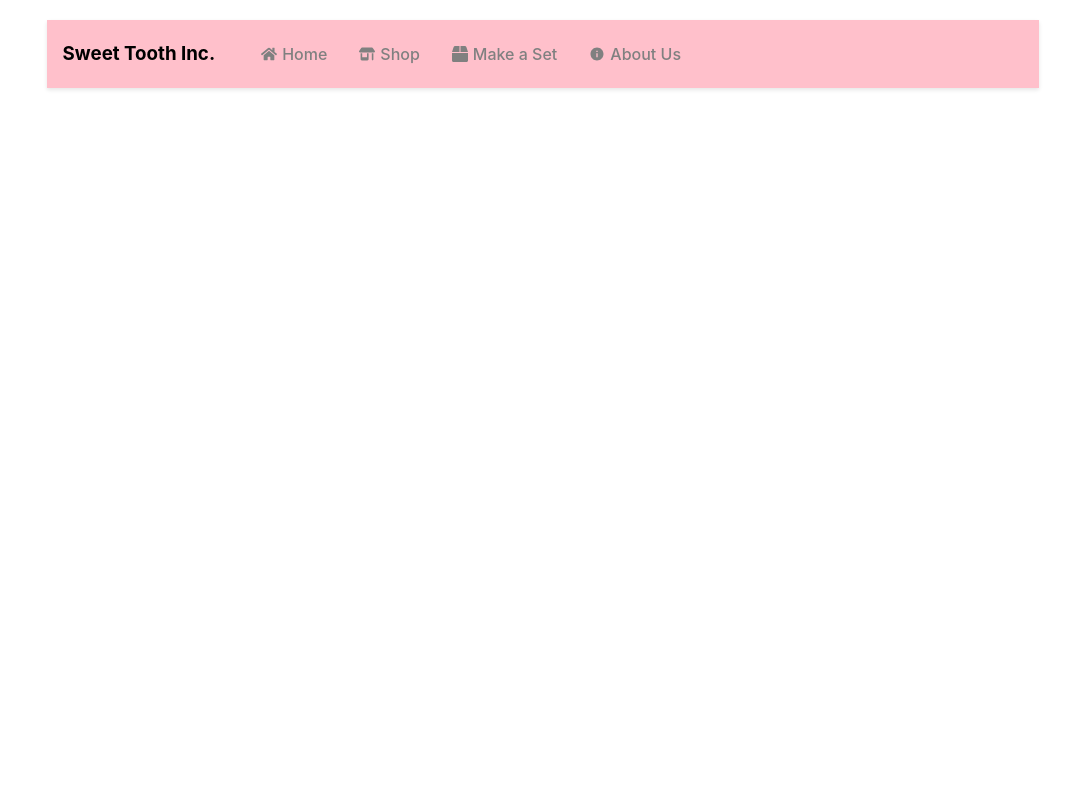
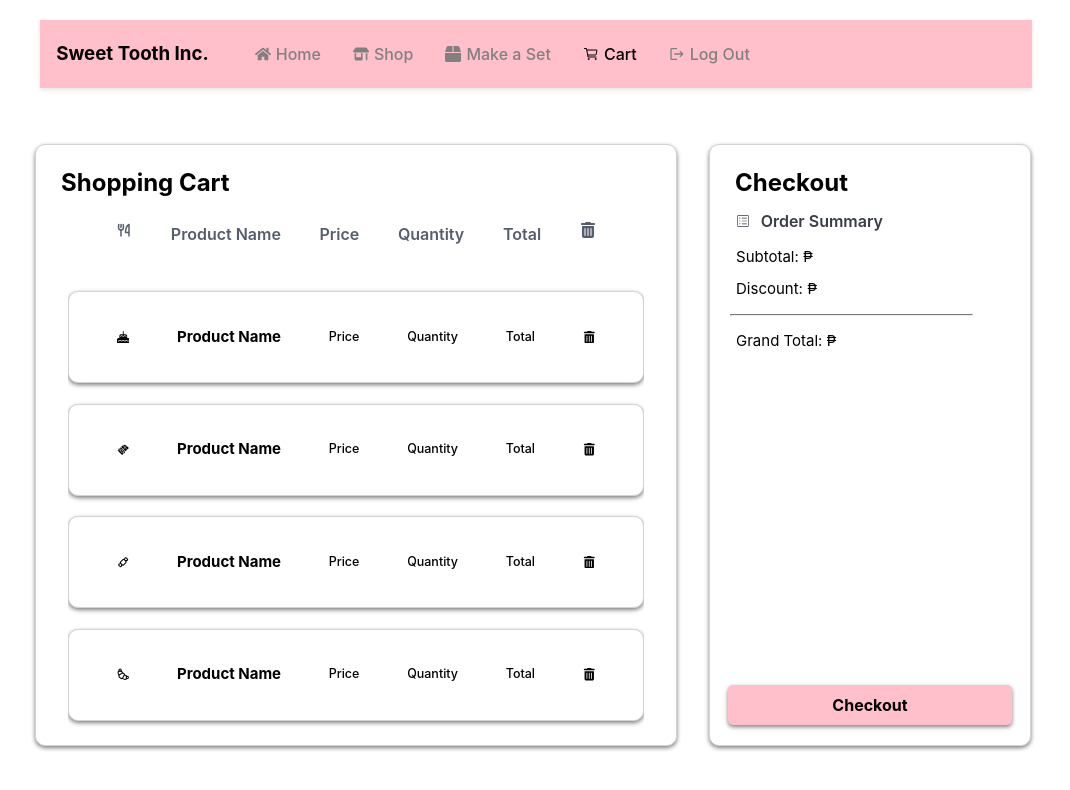
Before and after one commit to zookee76/https---github.com-zookee76-ITPROG-MCO, a React (Vite) app in the folder itprog-mco/: page /cartpage in a window 1280 px wide. Shown: the top 790 px of the page, without its empty margins (107-1177 px from the left). Built offline with nearby package versions, Linux system fonts and the light colour scheme.

Commit message:
finished cartpage

```diff
--- a/itprog-mco/components/Navbar/NavbarElements.jsx
+++ b/itprog-mco/components/Navbar/NavbarElements.jsx
@@ -10,7 +10,7 @@ export const Nav = styled.nav`
 	padding: 0.5rem 1rem;
 	z-index: 12;
     margin-top: 20px;
-    margin-left: 12%;
+    margin-left: 11.5vw;
     width: 75%;
     position: absolute;
     box-shadow: 0 2px 4px rgba(0, 0, 0, 0.1);
--- a/itprog-mco/components/Navbar/index.jsx
+++ b/itprog-mco/components/Navbar/index.jsx
@@ -3,7 +3,8 @@ import { Nav, NavLink, Bars, NavMenu } from "./NavbarElements";
 import { FaHome } from "react-icons/fa";
 import { FaShop } from "react-icons/fa6";
 import { FaBox } from "react-icons/fa";
-import { IoMdInformationCircle } from "react-icons/io";
+import { IoCartOutline } from "react-icons/io5";
+import { MdLogout } from "react-icons/md";
 
 const Navbar = () => {
 
@@ -22,7 +23,8 @@ const Navbar = () => {
                     <NavLink to="/homepage"><FaHome style={{ marginRight: '5px' }} />Home</NavLink>
                     <NavLink to="/shoppage"><FaShop style={{ marginRight: '5px' }} />Shop</NavLink>
                     <NavLink to="/setpage"><FaBox style={{ marginRight: '5px' }} />Make a Set</NavLink>
-                    <NavLink to="/aboutuspage"><IoMdInformationCircle style={{ marginRight: '5px' }} />About Us</NavLink>
+                    <NavLink to="/cartpage"><IoCartOutline style={{ marginRight: '5px' }} />Cart</NavLink>
+                    <NavLink to="/signinpage"><MdLogout style={{ marginRight: '5px' }} />Log Out</NavLink>
                 </NavMenu>
             </Nav>
         </>
--- a/itprog-mco/src/App.jsx
+++ b/itprog-mco/src/App.jsx
@@ -6,6 +6,7 @@ import CreateAccPage from "./pages/createaccpage";
 import HomePage from "./pages/homepage";
 import ShopPage from "./pages/shoppage";
 import SetPage from "./pages/setpage";
+import CartPage from "./pages/cartpage";
 import Navbar from '../components/Navbar';
 import { useState } from 'react';
 
@@ -29,7 +30,7 @@ function App() {
           <Route path="/homepage" element={<PlaceholderContainer><HomePage setShowNavbar={setShowNavbar}/></PlaceholderContainer>} />
           <Route path="/shoppage" element={<PlaceholderContainer><ShopPage setShowNavbar={setShowNavbar}/></PlaceholderContainer>} />
           <Route path="/setpage" element={<PlaceholderContainer><SetPage setShowNavbar={setShowNavbar}/></PlaceholderContainer>} />
-
+          <Route path="/cartpage" element={<PlaceholderContainer><CartPage setShowNavbar={setShowNavbar}/></PlaceholderContainer>} />
         </Routes>
       </Router>
   );
--- /dev/null
+++ b/itprog-mco/src/pages/cartpage.css
@@ -0,0 +1,195 @@
+#root {
+    width: 100vw;
+    height: 100vh;
+    margin: 0;
+    padding: 0;
+    text-align: center;
+    background-color: white;
+}
+
+body {
+    overflow: hidden;
+    margin: 0;
+    padding: 0;
+}
+
+.cart-fullscreen {
+    height: 100vh;
+    width: 100vw;
+    background-color: white;
+    justify-content: center;
+    align-items: center;
+    display: flex;
+    flex-direction: row;
+    color: black;
+    gap: 2.5%;
+}
+
+.cart-container {
+    height: 75%;
+    width: 50%;
+    background-color: white;
+    margin-top: 65px;
+    box-shadow: 0 2px 4px rgba(0, 0, 0, 0.5);
+    border-radius: 10px;
+    border: 0.4px solid lightgray;
+    display: flex;
+    flex-direction: column;
+    margin-top: 90px;
+    justify-content: center;
+    overflow: auto;
+}
+
+.checkout-container {
+    height: 75%;
+    width: 25%;
+    background-color: white;
+    margin-top: 65px;
+    box-shadow: 0 2px 4px rgba(0, 0, 0, 0.5);
+    border-radius: 10px;
+    border: 0.4px solid lightgray;
+    display: flex;
+    flex-direction: column;
+    margin-top: 90px;
+    justify-content: center;
+    overflow: auto;
+}
+
+.cart-header {
+    display: flex;
+    text-align: center;
+    margin-left: 25px;
+    font-weight: bold;
+    margin-bottom: -15px;
+}
+
+.checkout-header {
+    display: flex;
+    text-align: center;
+    margin-left: 25px;
+    font-weight: bold;
+    margin-bottom: -25px;
+}
+
+.checkout-pay {
+    background-color: white;
+    padding: auto;
+    width: 90%;
+    display: flex;
+    height: 85%;
+    margin: auto;
+    flex-wrap: wrap;
+    overflow: auto;
+    flex-direction: column;
+}
+
+.checkout-pay-header {
+    display: flex;
+    text-align: center;
+    font-weight: 600;
+    margin-bottom: -15px;
+    color: rgb(56, 60, 70);
+    margin-left: 3%;
+    width: 87%;
+    gap: 10px;
+    height: 20px;
+    align-items: center;
+    margin-top: 15px;
+}
+
+.checkout-pay-details {
+    color: rgb(58, 62, 73);
+    font-weight: 300;
+    display: flex;
+    font-weight: 400;
+    margin-top: 30px;
+    width: 87%;
+    gap: 10px;
+    height: 20px;
+    flex-direction: column;
+}
+
+.checkout-subtotal, .checkout-discount, .checkout-grandtotal {
+    display: flex;
+    margin-left: 4%;
+    color: black;
+    font-size: 15px;
+
+}
+
+.cart-subheader {
+    display: flex;
+    text-align: center;
+    font-weight: 600;
+    margin-bottom: -15px;
+    color: #565D6DFF;
+    justify-content: space-evenly;
+    margin: auto;
+    width: 87%;
+}
+
+.cart-products {
+    display: flex;
+    width: 90%;
+    height: 75%;
+    background-color: white;
+    justify-content: center;
+    flex-wrap: wrap;
+    overflow: auto;
+    margin: auto;
+    padding: auto;
+}
+
+.cart-products::-webkit-scrollbar {
+    width: 0px;
+}
+
+.cart-products::-webkit-scrollbar-thumb {
+    background: white;
+}
+
+.cart-product-row {
+    display: flex;
+    width: 100%;
+    background-color: rgb(255, 255, 255);
+    height: 90px;
+    box-shadow: 0 2px 4px rgba(0, 0, 0, 0.5);
+    border-radius: 10px;
+    border: 1px solid lightgray;
+    justify-content: space-evenly;
+    align-items: center;
+    text-align: center;
+    flex-direction: row;
+    font-size: 12.5px;
+    font-weight: 500;
+    margin-top: 12.5px;
+    margin-bottom: 5px;
+}
+
+.product_name {
+    font-weight: bold;
+    color: black;
+    font-size: 15px;
+}
+
+.separator {
+    border-top: 1px solid #797676;
+    margin: 3.5px;
+}
+
+.checkout-button {
+    padding: 10px 20px;
+    margin-top: 10px;
+    background-color: pink;
+    color: white;
+    border: none;
+    border-radius: 5px;
+    cursor: pointer;
+    font-size: 16px;
+    color: black;
+    font-weight: bold;
+    margin: auto;
+    width: 284px;
+    margin-bottom: 20px;
+    box-shadow: 0 2px 4px rgba(0, 0, 0, 0.5);
+}
--- /dev/null
+++ b/itprog-mco/src/pages/cartpage.jsx
@@ -0,0 +1,140 @@
+import React, { useState, useLayoutEffect } from 'react';
+import { useNavigate } from "react-router-dom";
+import './cartpage.css';
+import { BsFillCakeFill } from "react-icons/bs";
+import { GiChocolateBar } from "react-icons/gi";
+import { TbCandy } from "react-icons/tb";
+import { LuCroissant } from "react-icons/lu";
+import { FaTrashCan } from "react-icons/fa6";
+import { PiForkKnifeBold } from "react-icons/pi";
+import { CiViewList } from "react-icons/ci";
+
+function cartpage({ setShowNavbar }) {
+
+    useLayoutEffect(() => {
+        setShowNavbar(true);
+    }, [])
+
+
+    return (
+        <div className="cart-fullscreen">
+            <div className="cart-container">
+                <div className="cart-header">
+                    <h2>Shopping Cart</h2>
+                </div>
+                <div className="cart-subheader">
+                    <PiForkKnifeBold/>
+                    <div className="item-name">
+                        Product Name
+                    </div>
+                    <div className="item-price">
+                        Price
+                    </div>
+                    <div className="item-quantity">
+                        Quantity
+                    </div>
+                    <div className="item-total">
+                        Total
+                    </div>
+                    <FaTrashCan/>
+                </div>
+                <div className="cart-products">
+                    <div className="cart-product-row">
+                        <BsFillCakeFill/>
+                        <div className="product_name">
+                            <h4>Product Name</h4>
+                        </div>
+                        <div className="price">
+                            Price
+                        </div>
+                        <div className="quantity">
+                            Quantity
+                        </div>
+                        <div className="total">
+                            Total
+                        </div>
+                        <FaTrashCan/>
+                    </div>
+                    <div className="cart-product-row">
+                        <GiChocolateBar/>
+                        <div className="product_name">
+                            <h4>Product Name</h4>
+                        </div>
+                        <div className="price">
+                            Price
+                        </div>
+                        <div className="quantity">
+                            Quantity
+                        </div>
+                        <div className="total">
+                            Total
+                        </div>
+                        <FaTrashCan/>
+                    </div>
+                    <div className="cart-product-row">
+                        <TbCandy/>
+                        <div className="product_name">
+                            <h4>Product Name</h4>
+                        </div>
+                        <div className="price">
+                            Price
+                        </div>
+                        <div className="quantity">
+                            Quantity
+                        </div>
+                        <div className="total">
+                            Total
+                        </div>
+                        <FaTrashCan/>
+                    </div>
+                    <div className="cart-product-row">
+                        <LuCroissant/>
+                        <div className="product_name">
+                            <h4>Product Name</h4>
+                        </div>
+                        <div className="price">
+                            Price
+                        </div>
+                        <div className="quantity">
+                            Quantity
+                        </div>
+                        <div className="total">
+                            Total
+                        </div>
+                        <FaTrashCan/>
+                    </div>
+                </div>
+
+            </div>
+            <div className="checkout-container">
+                <div className="checkout-header">
+                    <h2>Checkout</h2>
+                </div>
+                <div className="checkout-pay">
+                    <div className="checkout-pay-header">
+                        <CiViewList/>Order Summary
+                    </div>
+                    <div className="checkout-pay-details">
+                        <div className="checkout-subtotal">
+                            Subtotal: ₱
+                        </div>
+
+                        <div className="checkout-discount">
+                            Discount: ₱
+                        </div>
+                        <hr class="separator"></hr>
+                        <div className="checkout-grandtotal">
+                            Grand Total: ₱
+                        </div>
+                    </div>
+                </div>
+
+                <button className="checkout-button">
+                    Checkout
+                </button>
+            </div>
+        </div>
+    );
+}
+
+export default cartpage;
--- a/itprog-mco/src/pages/createaccpage.css
+++ b/itprog-mco/src/pages/createaccpage.css
@@ -35,7 +35,7 @@
     height: 100%;
     justify-content: center;
     align-items: center;
-    background-color: blue;
+    background-color: white;
     overflow: hidden;
 }
 
--- a/itprog-mco/src/pages/createaccpage.jsx
+++ b/itprog-mco/src/pages/createaccpage.jsx
@@ -53,7 +53,7 @@ function createaccpage({ setShowNavbar }) {
                 </div>
 
                 <div className="form-right">
-                    <img src="./images/bakery.webp" alt="bakery" /> {/* will replace this with the logo lanz makes */}
+                    <img src="./images/swtooth.png" alt="logo" />
                 </div>
             </div>
         </div>
--- a/itprog-mco/src/pages/homepage.jsx
+++ b/itprog-mco/src/pages/homepage.jsx
@@ -10,7 +10,7 @@ function homepage({ setShowNavbar }) {
 
     return (
         <div className="home-fullscreen">
-            Welcome to Sweet Tooth Inc.
+            <img src="./images/swtooth.png" alt="logo" />
         </div>
     );
 }
--- a/itprog-mco/src/pages/signinpage.css
+++ b/itprog-mco/src/pages/signinpage.css
@@ -41,7 +41,7 @@
     height: 100%;
     justify-content: center;
     align-items: center;
-    background-color: blue;
+    background-color: white;
     overflow: hidden;
 }
 
--- a/itprog-mco/src/pages/signinpage.jsx
+++ b/itprog-mco/src/pages/signinpage.jsx
@@ -51,7 +51,7 @@ function signinpage({ setShowNavbar }) {
                 </div>
 
                 <div className="form-right">
-                    <img src="./images/bakery.webp" alt="bakery" /> {/* will replace this with the logo lanz makes */}
+                    <img src="./images/swtooth.png" alt="logo" />
                 </div>
             </div>
         </div>
```
Also changed, not shown: itprog-mco/src/pages/shoppage.css (+8 -0 lines), itprog-mco/images/swtooth.png (added).
